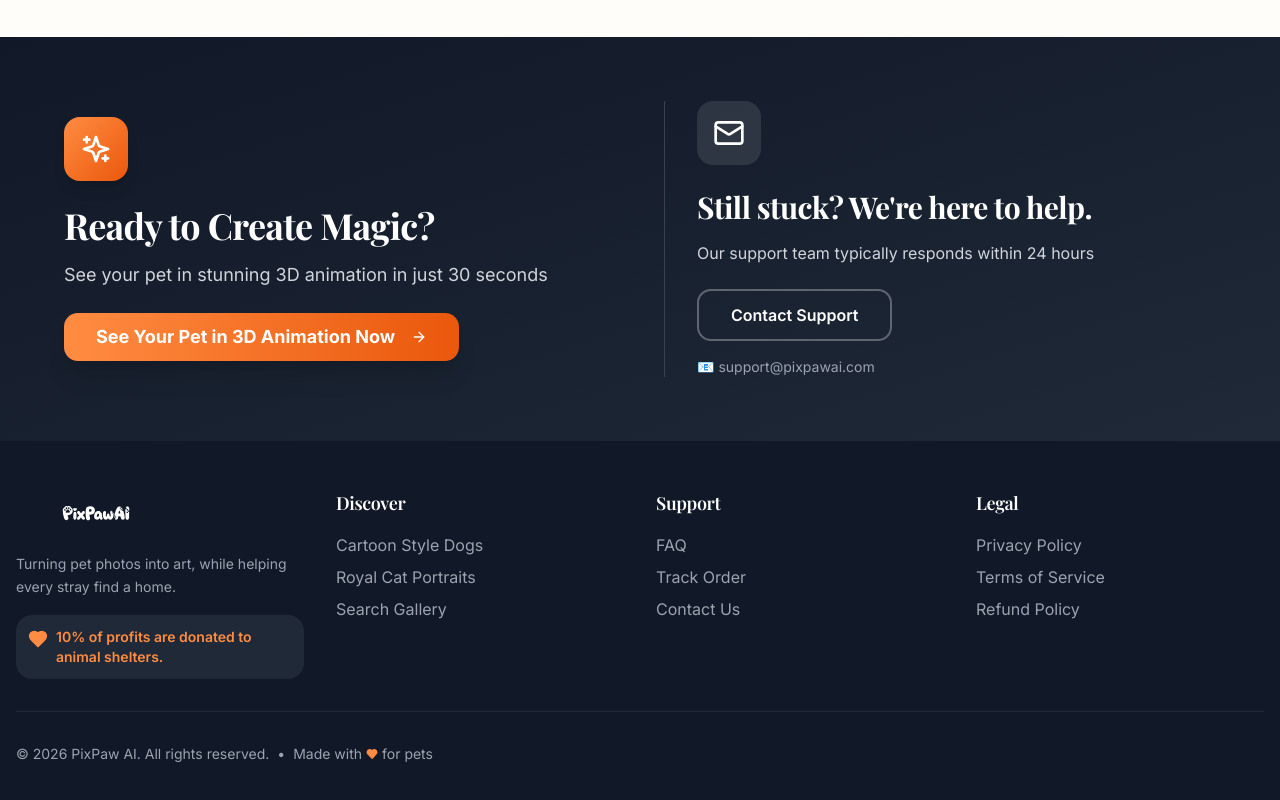
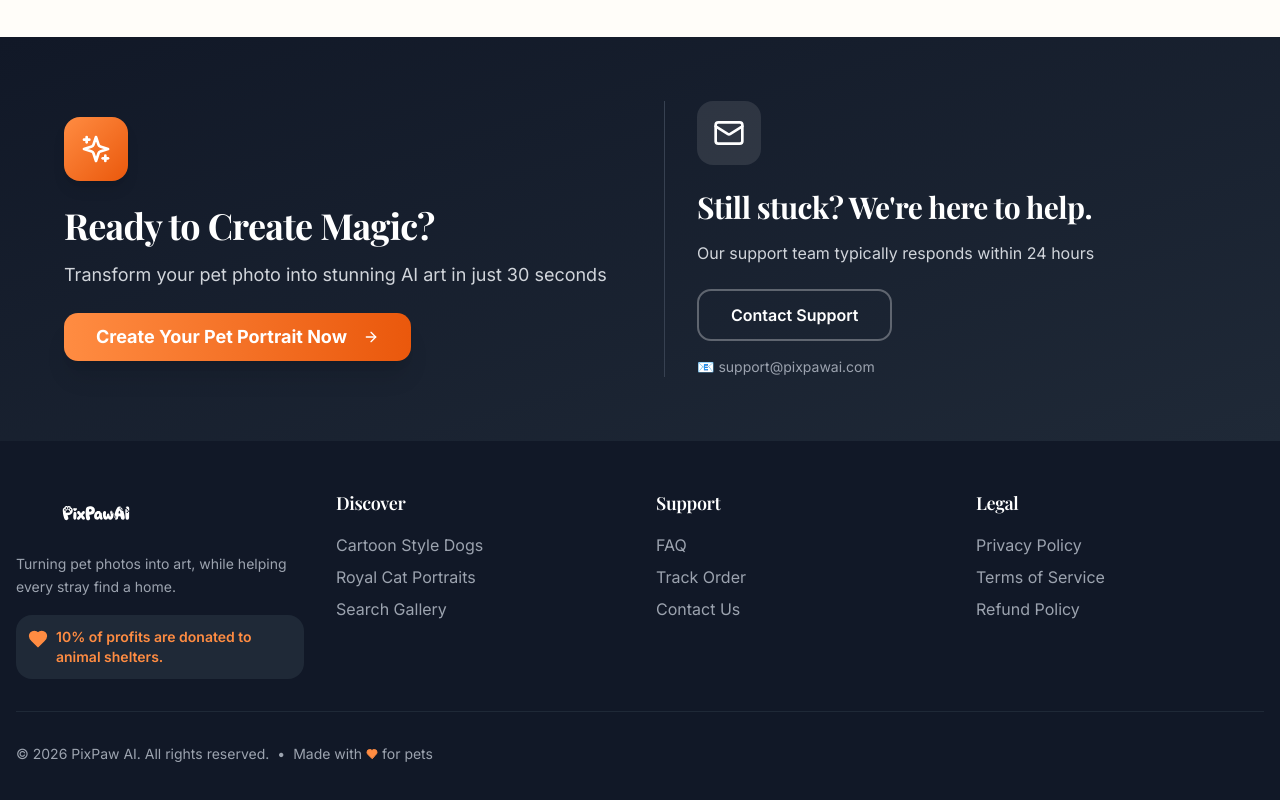
Before and after one commit to alextangson/PixPawAI, a Next.js app: page /en/how-to in a window 1280 px wide. Shown: the part 1129-1929 px from the top of the page. Built offline with nearby package versions, Linux system fonts and the light colour scheme; no server answers.

Commit message:
fix(copy): update blog CTA text to match product positioning
Changed 'See Your Pet in 3D Animation Now' to 'Create Your Pet
Portrait Now' and updated subtitle to reflect AI art generation
instead of 3D animation.

```diff
--- a/app/[lang]/how-to/page.tsx
+++ b/app/[lang]/how-to/page.tsx
@@ -236,14 +236,14 @@ export default async function HowToGuidePage({
                   Ready to Create Magic?
                 </h2>
                 <p className="text-lg text-gray-300 mb-6">
-                  See your pet in stunning 3D animation in just 30 seconds
+                  Transform your pet photo into stunning AI art in just 30 seconds
                 </p>
                 <Link href={`/${lang}`}>
                   <Button
                     size="lg"
                     className="bg-gradient-to-r from-coral to-orange-600 hover:from-orange-600 hover:to-coral text-white font-bold px-8 py-6 text-lg shadow-xl hover:shadow-2xl transition-all transform hover:scale-105"
                   >
-                    See Your Pet in 3D Animation Now
+                    Create Your Pet Portrait Now
                     <ArrowRight className="w-5 h-5 ml-2" />
                   </Button>
                 </Link>
```
